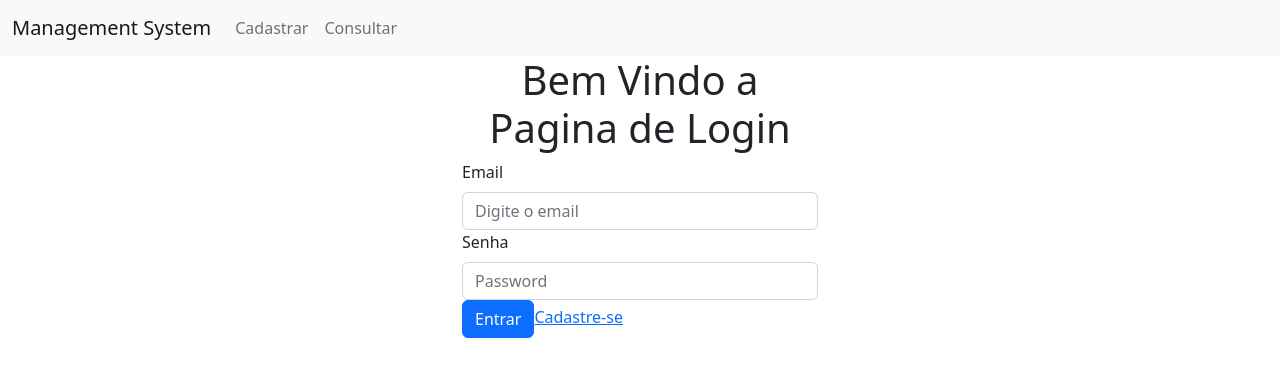
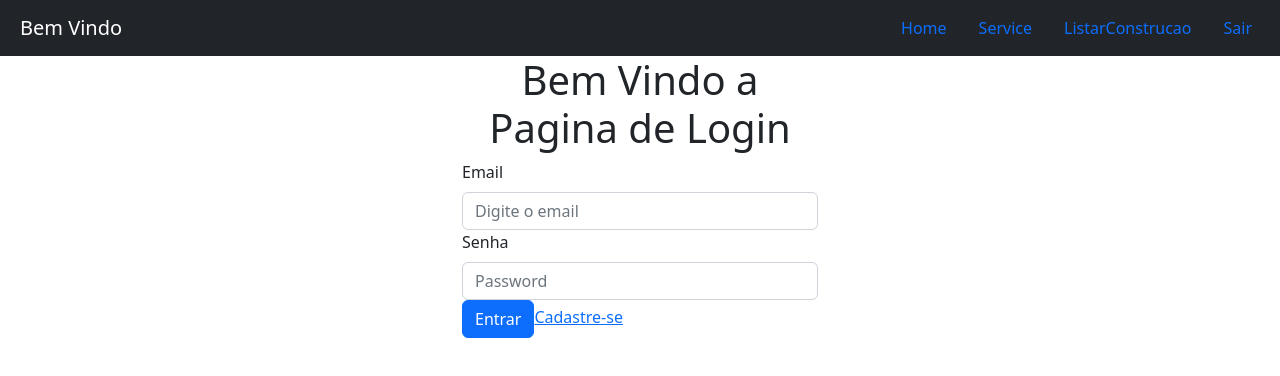
Before and after one commit to vinicius-batista-dev/gerenciamento-cloud, a React (Create React App) app: page /signin in a window 1280 px wide. Shown: the top 376 px of the page. Built offline with nearby package versions, Linux system fonts and the light colour scheme.

Commit message:
atualizando o projeto

```diff
--- a/src/components/header/header.jsx
+++ b/src/components/header/header.jsx
@@ -1,44 +1,50 @@
 import React from "react";
-import { Link } from "react-router-dom";
+import { Link, useNavigate } from "react-router-dom";
 import "bootstrap/dist/css/bootstrap.min.css";
 
 const Header = () => {
+  const navigate = useNavigate();
+
+  //Ao clicar no botao de construcao service tera um alerta para o usuario logar
+  if (window.location.pathname === "/construcaoService") {
+    alert("Por favor, deve estar logado");
+  }
+
+  const handleLogout = () => {
+    localStorage.removeItem("token");
+    navigate("/signin");
+  };
+
   return (
-    <div>
-      <nav className="navbar navbar-expand-lg navbar-light bg-light">
+    <nav className="navbar navbar-dark bg-dark">
       <div className="container-fluid">
-          <Link className="navbar-brand" to="/signin">
-            Management System
+        <Link to="/" className="navbar-brand">
+          <span className="ms-2">Bem Vindo</span>
         </Link>
-          <button
-            className="navbar-toggler"
-            type="button"
-            data-bs-toggle="collapse"
-            data-bs-target="#navbarNav"
-            aria-controls="navbarNav"
-            aria-expanded="false"
-            aria-label="Toggle navigation"
-          >
-            <span className="navbar-toggler-icon"></span>
-          </button>
-          <div className="collapse navbar-collapse" id="navbarNav">
-            <ul className="navbar-nav">
-              <li className="nav-item"></li>
+        <ul className="nav">
           <li className="nav-item">
-                <Link className="nav-link" to="/construcaoService">
-                  Cadastrar
+            <Link to="/" className="nav-link active">
+              Home
             </Link>
           </li>
           <li className="nav-item">
-                <Link className="nav-link" to="/listarConstrucao">
-                  Consultar
+            <Link to="/construcaoService" className="nav-link">
+              Service
+            </Link>
+          </li>
+          <li className="nav-item">
+            <Link to="/listarConstrucao" className="nav-link">
+              ListarConstrucao
+            </Link>
+          </li>
+          <li className="nav-item">
+            <Link onClick={handleLogout} to="/signin" className="nav-link">
+              Sair
             </Link>
           </li>
         </ul>
       </div>
-        </div>
     </nav>
-    </div>
   );
 };
 
```
Lines whose indentation alone changed are shown as unchanged.
